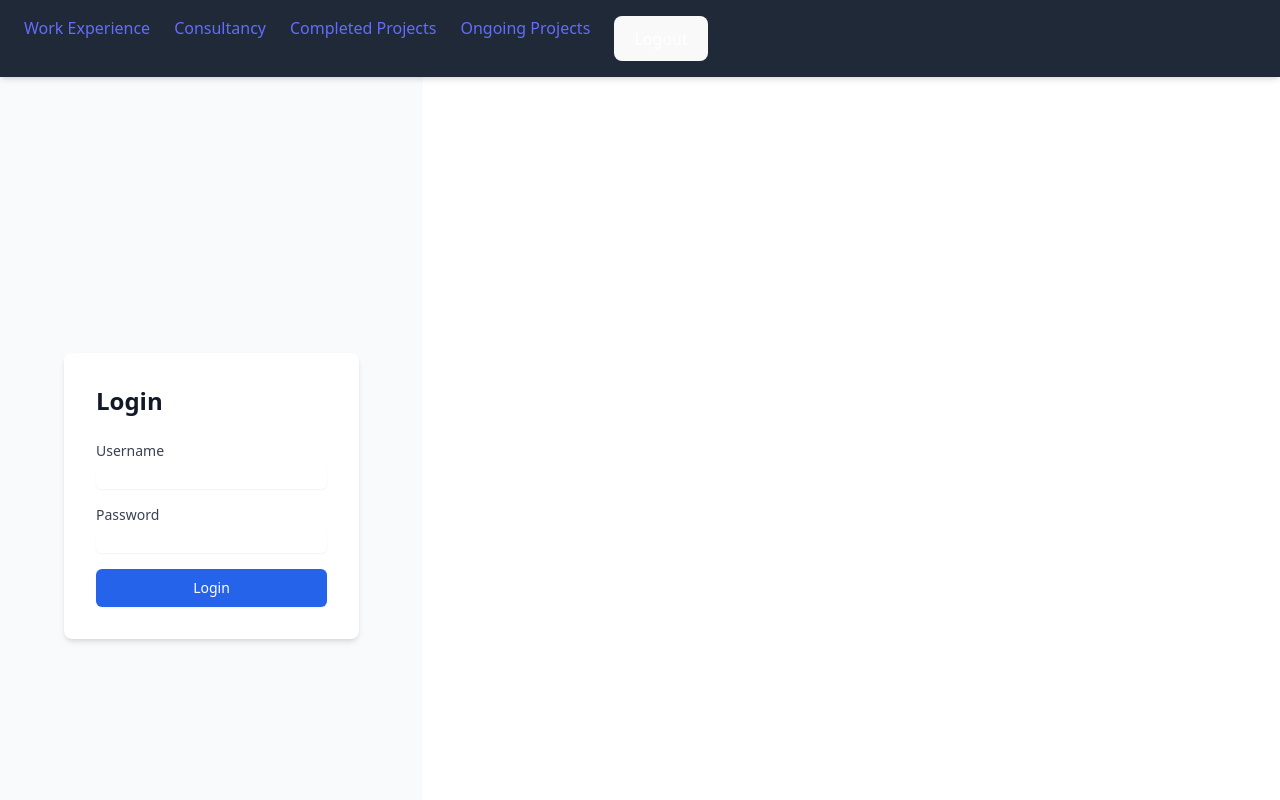
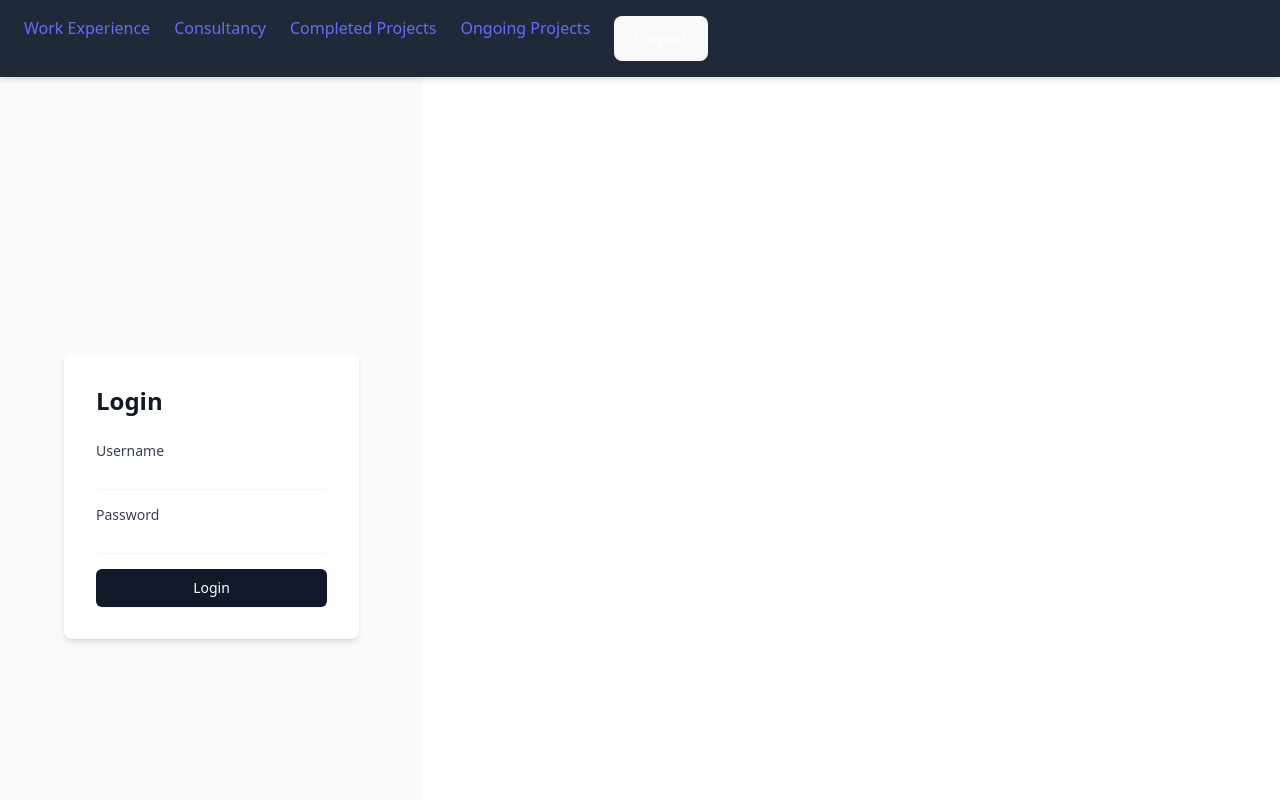
Before and after one commit to FelisterPaul/My-portfolio, a React (Vite) app in the folder client/: page /login in a window 1280 px wide. Shown: the top 800 px of the page. Built offline with nearby package versions, Linux system fonts and the light colour scheme.

Commit message:
change login button

```diff
--- a/client/src/components/login.jsx
+++ b/client/src/components/login.jsx
@@ -53,7 +53,7 @@
           <div>
             <button
               type="submit"
-              className="w-full flex justify-center py-2 px-4 border border-transparent rounded-md shadow-sm text-sm font-medium text-white bg-blue-600 hover:bg-blue-700 focus:outline-none focus:ring-2 focus:ring-offset-2 focus:ring-blue-500"
+              className="w-full flex justify-center py-2 px-4 border border-transparent rounded-md shadow-sm text-sm font-medium text-white bg-gray-900 hover:bg-gray-700 focus:outline-none focus:ring-2 focus:ring-offset-2 focus:ring-gray-500"
             >
               Login
             </button>
```
